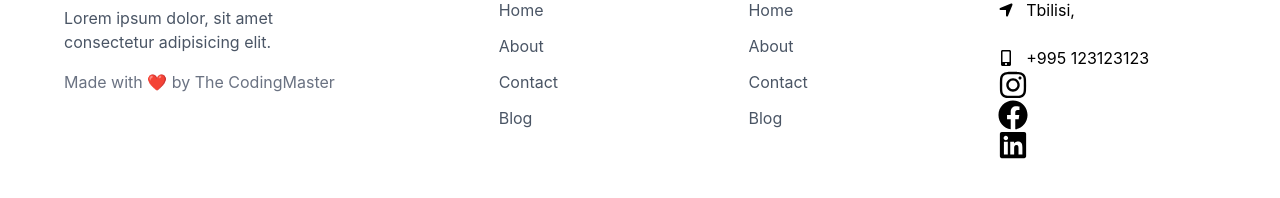
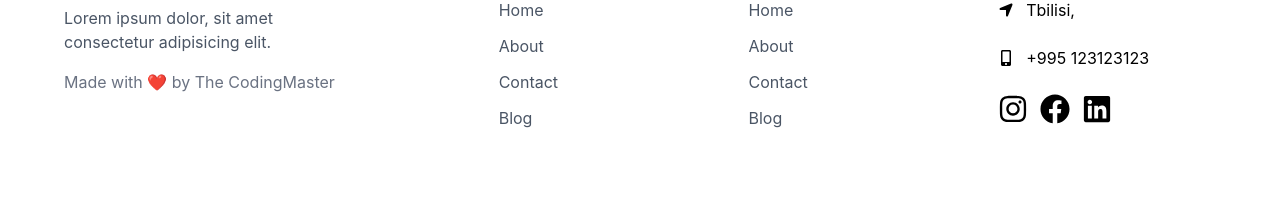
Before and after one commit to kaxadeveloper/Ecommerce, a React (Vite) app: page / in a window 1280 px wide. Shown: the part 4228-4426 px from the top of the page. Built offline with nearby package versions, Linux system fonts and the light colour scheme.

Commit message:
style parent div of icons

```diff
--- a/src/components/Footer/Footer.jsx
+++ b/src/components/Footer/Footer.jsx
@@ -94,7 +94,7 @@ const Footer = () => {
                                     <p>+995 123123123</p>
                                 </div>
 
-                                <div>
+                                <div className='flex items-center gap-3 mt-6'>
                                     <a href="#">
                                         <FaInstagram className='text-3xl hover:text-primary duration-300' />
                                     </a>
```
